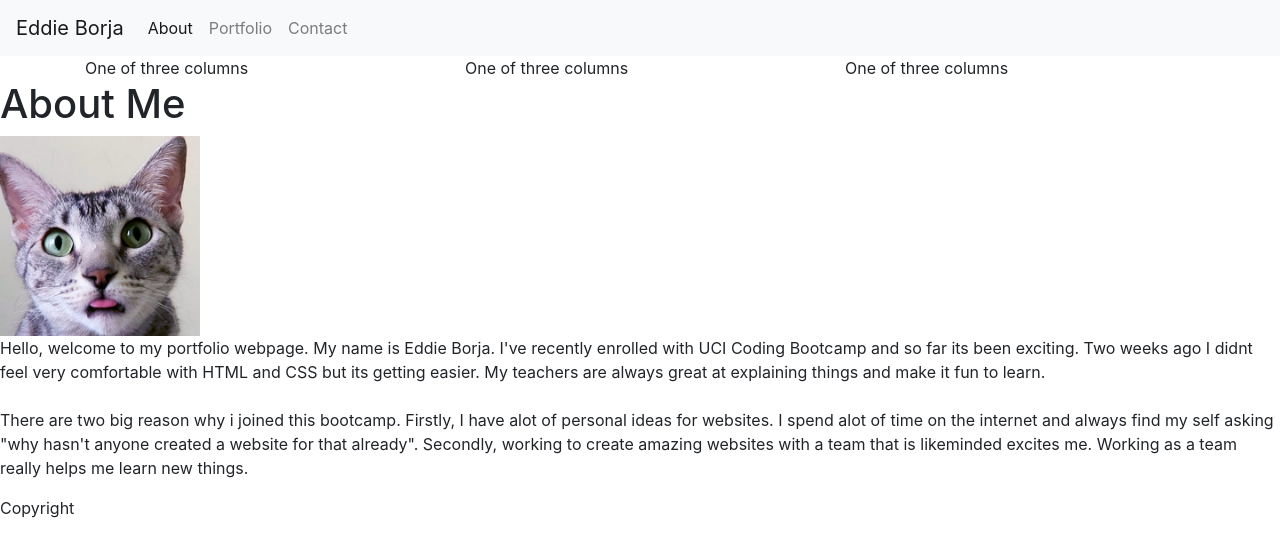
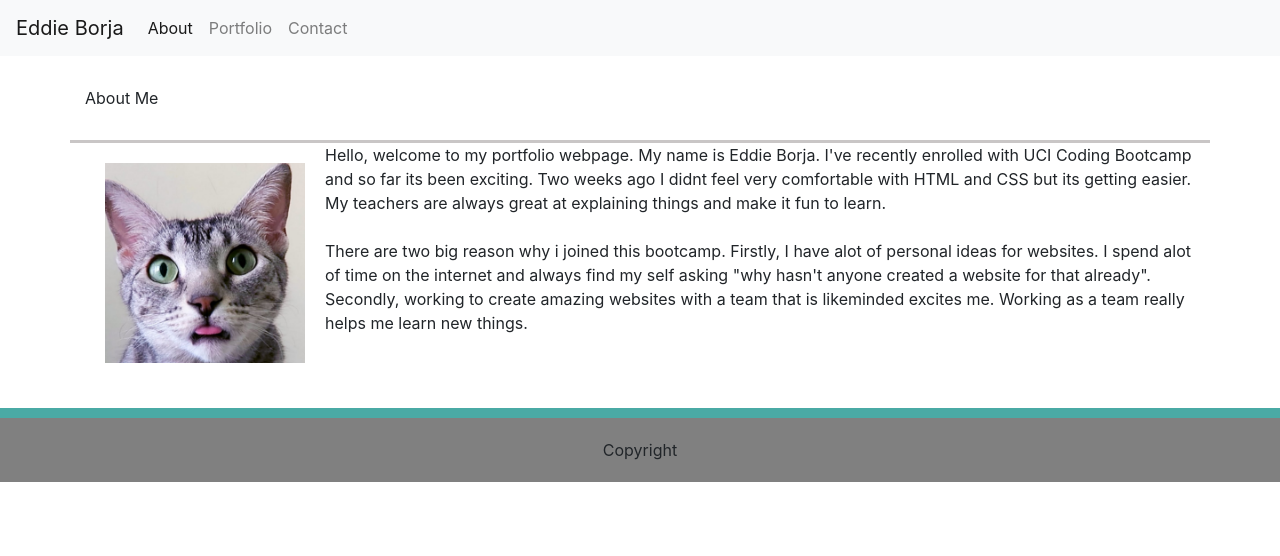
Before and after one commit to eddiedeans/Bootstrap-Portfolio, a plain HTML site: page index.html in a window 1280 px wide. Drawn offline with nearby package versions, Linux system fonts and the light colour scheme.

Commit message:
adding in some styles

```diff
--- a/index.html
+++ b/index.html
@@ -6,6 +6,7 @@
     <title>Eddie's Portfolio</title>
     <meta name="viewport" content="width=device-width, initial-scale=1">
     <link rel="stylesheet" type="text/css" media="screen" href="./styles/reset.css"/>
+    <link rel="stylesheet" href="./styles/styles.css">
     <link rel="stylesheet" href="https://stackpath.bootstrapcdn.com/bootstrap/4.1.0/css/bootstrap.min.css" integrity="sha384-9gVQ4dYFwwWSjIDZnLEWnxCjeSWFphJiwGPXr1jddIhOegiu1FwO5qRGvFXOdJZ4" crossorigin="anonymous">
 
 </head>
@@ -38,24 +39,15 @@
 
     <div class="container">
             <div class="row">
-                <div class="col-sm">
-                One of three columns
-                </div>
-                <div class="col-sm">
-                One of three columns
-                </div>
-                <div class="col-sm">
-                One of three columns
+                <div class="col-sm-12 heading">
+                About Me
                 </div>
             </div>
-    </div>
-
-    <div class="maincontent">
-        <h1 class="shrink textColor">About Me</h1>
-
+            <div class="row">
+                <div class="col-sm-12">
                     <img src="./images/unnamed.jpg" height="200px" width="200px">
 
-            <p class="shrink">Hello, welcome to my portfolio webpage. My name is Eddie Borja. I've recently enrolled with
+                    <p>Hello, welcome to my portfolio webpage. My name is Eddie Borja. I've recently enrolled with
                         UCI Coding Bootcamp and so far its been exciting. Two weeks ago I didnt feel very comfortable
                         with HTML and CSS but its getting easier. My teachers are always great at explaining things and
                         make it fun to learn.
@@ -68,6 +60,10 @@
                         me learn new things.
                     </p>
                 </div>
+            </div>
+    </div>
+
+
 </body>
 <footer>Copyright</footer>
 
--- a/styles/styles.css
+++ b/styles/styles.css
@@ -0,0 +1,38 @@
+img {
+    float: left;
+    margin: 20px;
+}
+
+
+.heading {
+    padding: 30px;
+    border-bottom: 3px solid rgb(201, 198, 198);
+}
+
+.container {
+    width: 960px;
+}
+
+nav {
+    border: green
+}
+
+
+
+
+
+
+
+
+
+
+
+
+
+footer {
+    text-align: center;
+    background: grey;
+    padding: 20px;
+    margin-top: 25px;
+    border-top: 10px solid #4aaaa5;
+}
```
Lines whose indentation alone changed are shown as unchanged.
